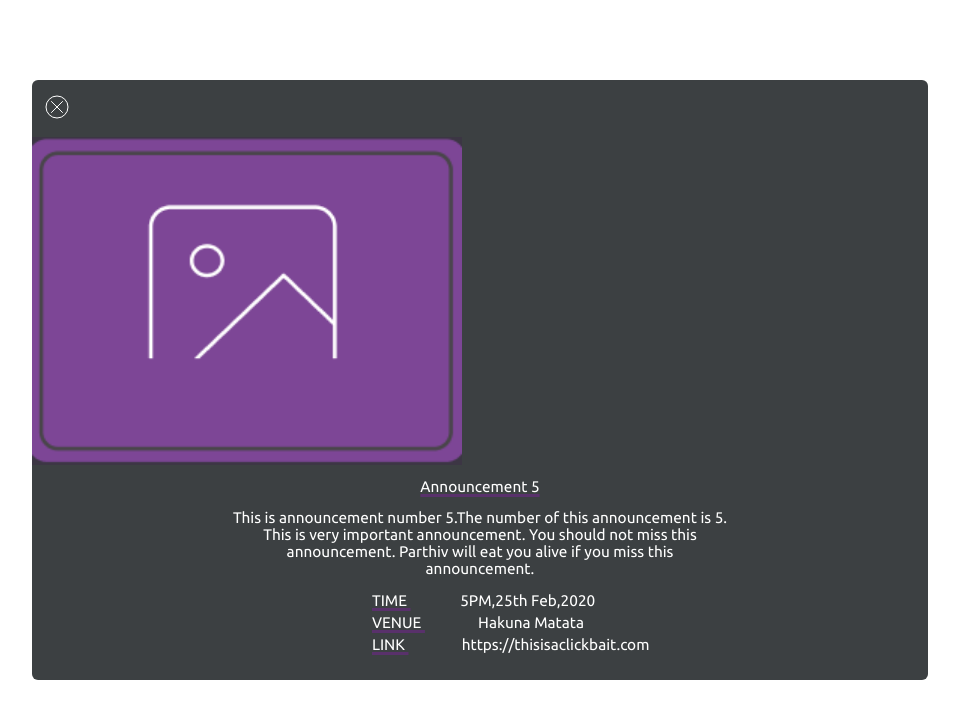
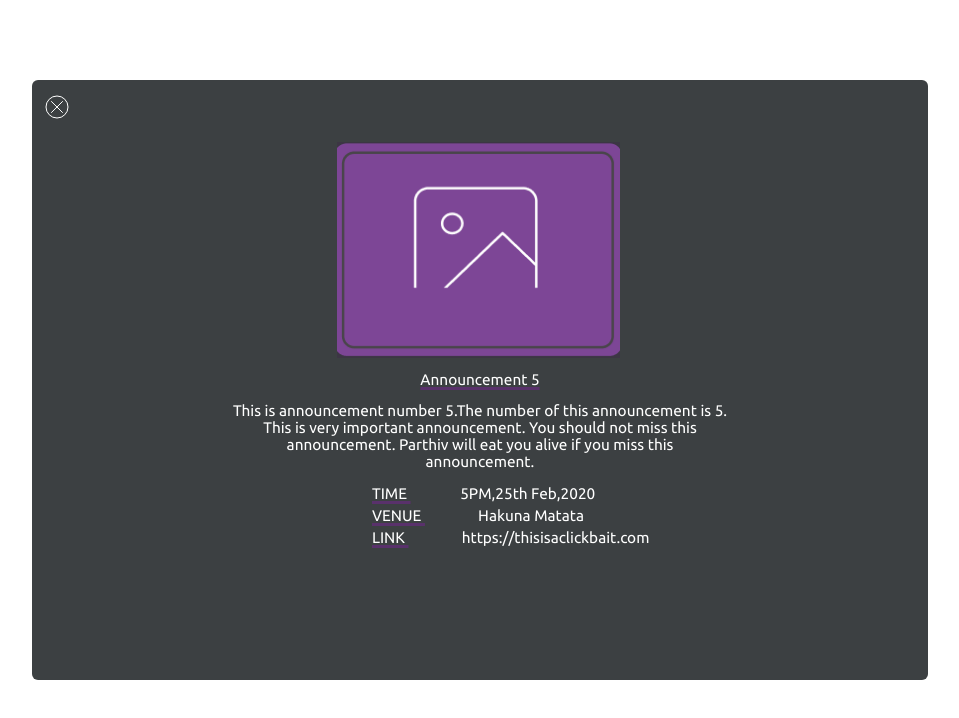
Before and after one commit to lavanya-rao-k-18/misttask2.github.io, a plain HTML site: page index.html in a window 1280 px wide. Shown: the whole page, without its empty margins (160-1119 px from the left). Drawn offline with Linux system fonts and the light colour scheme.

Commit message:
Update style.css

```diff
--- a/style.css
+++ b/style.css
@@ -42,8 +42,8 @@ svg:hover > path {
 }
 
 
-.announcement.image{
-  margin-top: 4%;
+.image{
+  margin-top: 5px;
     margin-left: 34%;
    max-width: 100;
 
```
